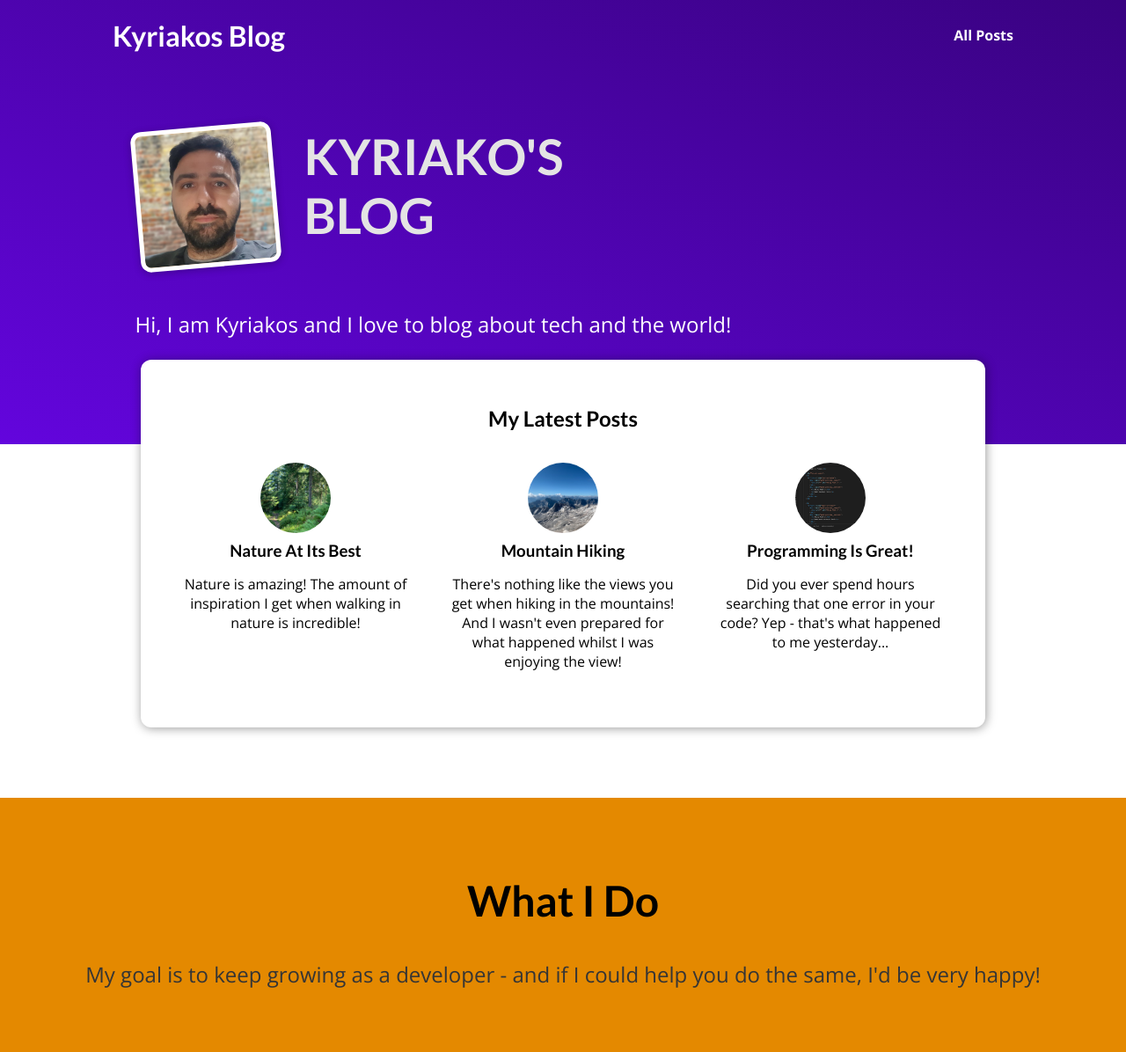
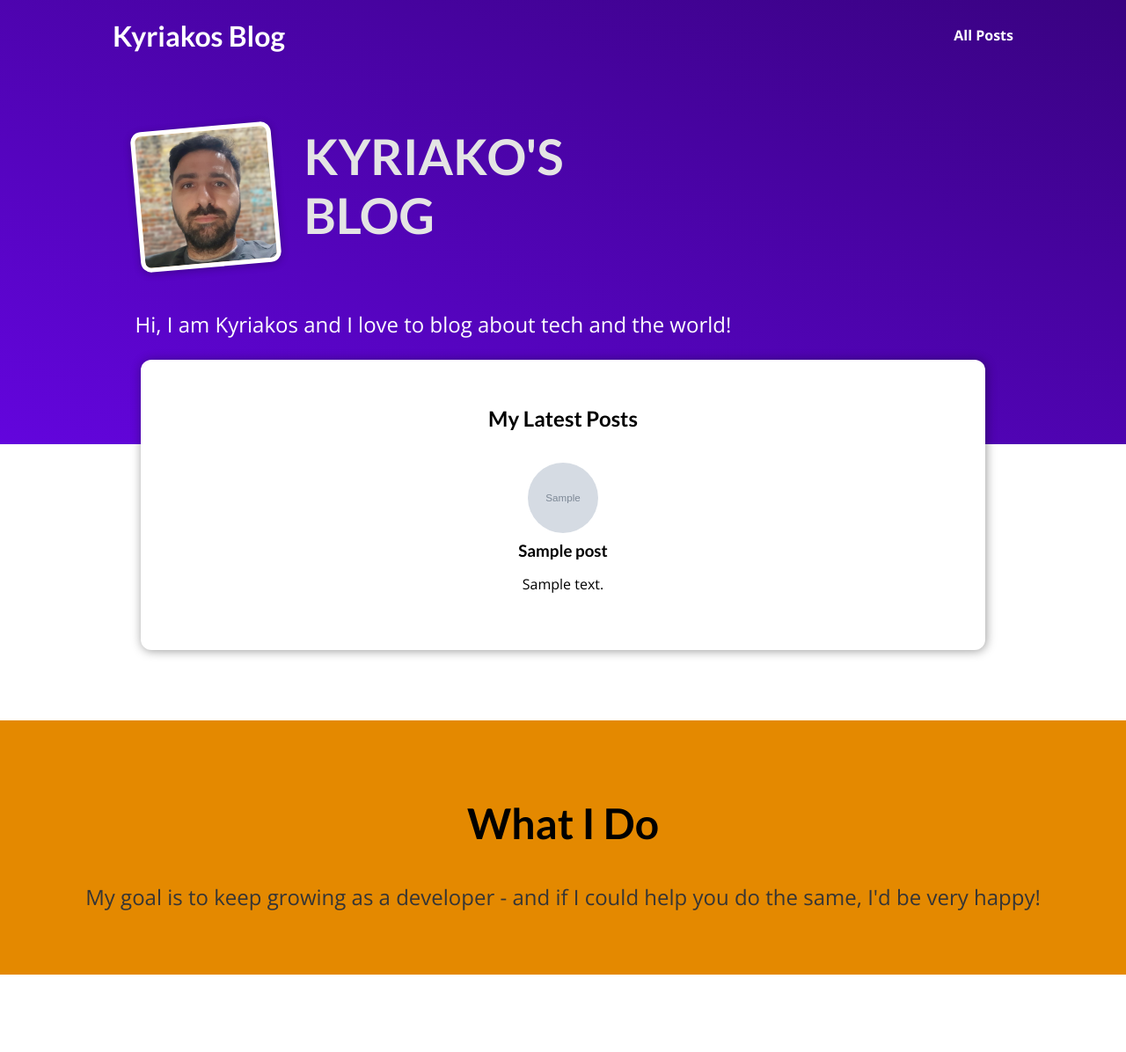
Before and after one commit to KyriakosVerveridis/Building_a_Blog, a Django app: page / in a window 1280 px wide. Shown: the whole page at 88% size. After the commit the page ends 1108 px from the top, so only its background shows below. Run offline with Django 5.2, Linux system fonts and the light colour scheme; tables that the repository leaves empty hold one stand-in row (values such as "Sample post"); grey boxes marked "Sample" are stand-in pictures.

Commit message:
Fetching Posts for Starting Page

```diff
--- a/mysite/blog/templates/blog/includes/post.html
+++ b/mysite/blog/templates/blog/includes/post.html
@@ -3,7 +3,7 @@
     <article class="post">
 
         <a href="{% url "post-detail-page" post.slug %}">
-            <img src="{% static "blog/images/"|add:post.image %}" alt="{{ post.title }}"/>
+            <img src="{% static "blog/images/"|add:post.image_name %}" alt="{{ post.title }}"/>
             <div class="post__content">
 
                 {% comment %}
--- a/mysite/blog/views.py
+++ b/mysite/blog/views.py
@@ -1,111 +1,56 @@
 from datetime import date
 from django.shortcuts import render
+from .models import Post
 
 all_posts = [
-  {
-      "slug": "hike-in-the-mountains",
-      "image": "mountains.jpg",
-      "author": "Kyriakos",
-      "date": date(2021, 7, 21),
-      "title": "Mountain Hiking",
-      "excerpt": "There's nothing like the views you get when hiking in the mountains! And I wasn't even prepared for what happened whilst I was enjoying the view!",
-      "content": """
-        Lorem ipsum dolor sit amet consectetur adipisicing elit. Officiis nobis
-        aperiam est praesentium, quos iste consequuntur omnis exercitationem quam
-        velit labore vero culpa ad mollitia? Quis architecto ipsam nemo. Odio.
 
-        Lorem ipsum dolor sit amet consectetur adipisicing elit. Officiis nobis
-        aperiam est praesentium, quos iste consequuntur omnis exercitationem quam
-        velit labore vero culpa ad mollitia? Quis architecto ipsam nemo. Odio.
-
-        Lorem ipsum dolor sit amet consectetur adipisicing elit. Officiis nobis
-        aperiam est praesentium, quos iste consequuntur omnis exercitationem quam
-        velit labore vero culpa ad mollitia? Quis architecto ipsam nemo. Odio.
-      """
-  },
-  {
-      "slug": "programming-is-fun",
-      "image": "coding.jpg",
-      "author": "Kyriakos Ververidis",
-      "date": date(2022, 3, 10),
-      "title": "Programming Is Great!",
-      "excerpt": "Did you ever spend hours searching that one error in your code? Yep - that's what happened to me yesterday...",
-      "content": """
-        Lorem ipsum dolor sit amet consectetur adipisicing elit. Officiis nobis
-        aperiam est praesentium, quos iste consequuntur omnis exercitationem quam
-        velit labore vero culpa ad mollitia? Quis architecto ipsam nemo. Odio.
-
-        Lorem ipsum dolor sit amet consectetur adipisicing elit. Officiis nobis
-        aperiam est praesentium, quos iste consequuntur omnis exercitationem quam
-        velit labore vero culpa ad mollitia? Quis architecto ipsam nemo. Odio.
-
-        Lorem ipsum dolor sit amet consectetur adipisicing elit. Officiis nobis
-        aperiam est praesentium, quos iste consequuntur omnis exercitationem quam
-        velit labore vero culpa ad mollitia? Quis architecto ipsam nemo. Odio.
-      """
-  },
-  {
-      "slug": "into-the-woods",
-      "image": "woods.jpg",
-      "author": "Ververidis",
-      "date": date(2020, 8, 5),
-      "title": "Nature At Its Best",
-      "excerpt": "Nature is amazing! The amount of inspiration I get when walking in nature is incredible!",
-      "content": """
-        Lorem ipsum dolor sit amet consectetur adipisicing elit. Officiis nobis
-        aperiam est praesentium, quos iste consequuntur omnis exercitationem quam
-        velit labore vero culpa ad mollitia? Quis architecto ipsam nemo. Odio.
-
-        Lorem ipsum dolor sit amet consectetur adipisicing elit. Officiis nobis
-        aperiam est praesentium, quos iste consequuntur omnis exercitationem quam
-        velit labore vero culpa ad mollitia? Quis architecto ipsam nemo. Odio.
-
-        Lorem ipsum dolor sit amet consectetur adipisicing elit. Officiis nobis
-        aperiam est praesentium, quos iste consequuntur omnis exercitationem quam
-        velit labore vero culpa ad mollitia? Quis architecto ipsam nemo. Odio.
-      """
-  }
 ]
 
 def get_date(post):
-
-  """Get the date from the given post dictionary"""
-  return post["date"]
+    """Get the date from the given post dictionary"""
+    return post["date"]
 
 # Create your views here.
 
+
 def starting_page(request):
-  sorted_posts = sorted(all_posts, key=get_date)
-  latest_posts = sorted_posts[-3:]
+    latest_posts = Post.objects.all().order_by("-date")[:3]
+    # sorted_posts = sorted(all_posts, key=get_date)
+    # latest_posts = sorted_posts[-3:]
 
-  """Context dictionary for the template: contains the 3
-  most recent posts to display on the index.html template"""
-  context = {
-    "posts": latest_posts
-  }
+    """
+    Context dictionary for the template: contains the 3
+    most recent posts to display on the index.html template.
+    """
+    context = {
+        "posts": latest_posts
+    }
 
-  """Render the starting (home) page of the blog."""
-  return render(request,"blog/index.html",context )
+    """Render the starting (home) page of the blog."""
+    return render(request, "blog/index.html", context)
 
 def posts(request):
+    """
+    Context dictionary for the template: contains all
+    blog posts to display on the all_posts.html template
+    """
+    context = {
+        "all_posts": all_posts
+    }
 
-  """Context dictionary for the template: contains all
-  blog posts to display on the all_posts.html template"""
-  context = {
-    "all_posts": all_posts
-  }
+    """Display a list of all blog posts."""
+    return render(request, "blog/all-posts.html", context)
 
-  """Display a list of all blog posts."""
-  return render(request,"blog/all-posts.html",context )
+def post_detail(request, slug):
+    identified_post = next(post for post in all_posts if post["slug"] == slug)
 
-def post_detail(request,slug):
-  identified_post = next(post for post in all_posts if post["slug"]==slug)
+    """
+    Context dictionary for the template: contains
+    blog post to display on the post-detail.html template.
+    """
+    context = {
+        "post": identified_post
+    }
 
-  """Context dictionary for the template: contains
-  blog post to display on the post-detail.html template"""
-  context = {
-    "post" : identified_post
-  }
-
-  """Show the details for a single blog post."""
-  return render(request,"blog/post-detail.html",context)
+    """Show the details for a single blog post."""
+    return render(request, "blog/post-detail.html", context)
```
